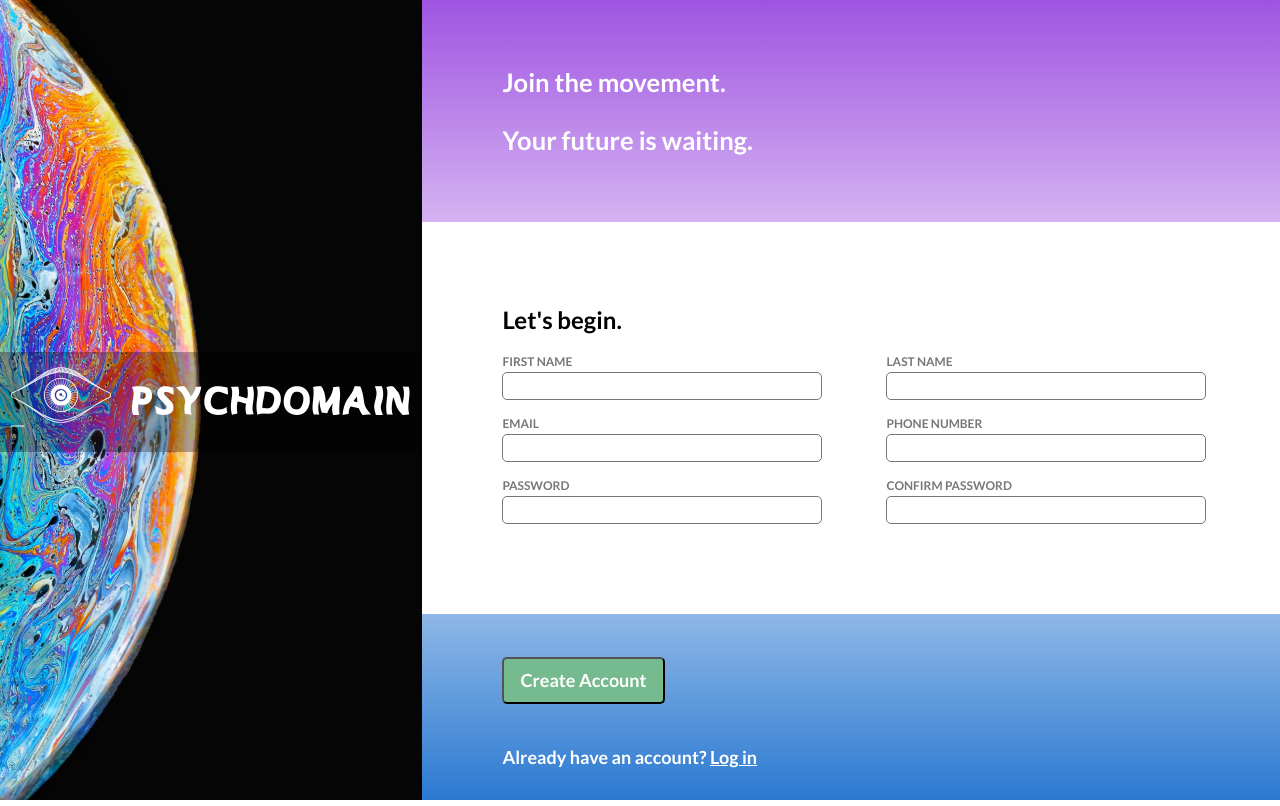
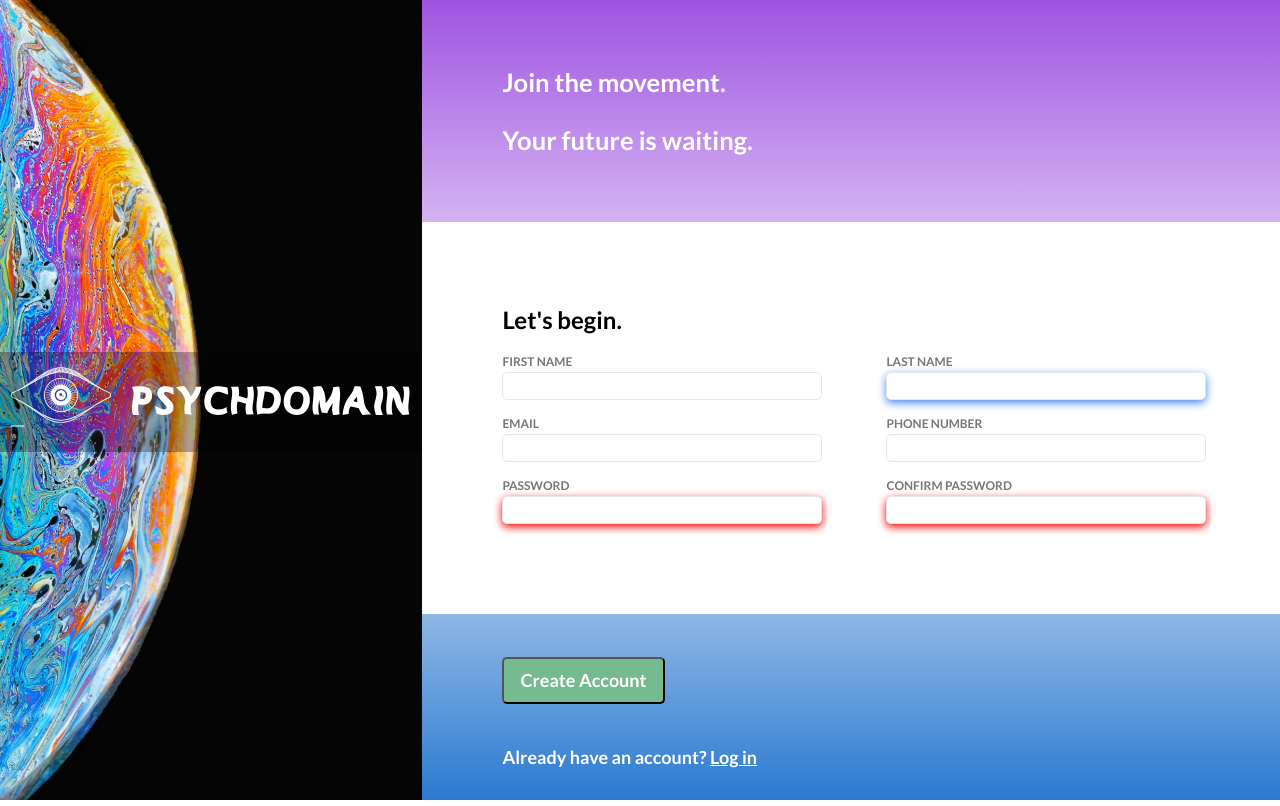
Before and after one commit to cshields1/top-sign-up-form, a plain HTML site: page index.html in a window 1280 px wide. Drawn offline with Linux system fonts and the light colour scheme.

Commit message:
add input box shadows

```diff
--- a/styles.css
+++ b/styles.css
@@ -148,8 +148,16 @@ label {
 input {
   display: block;
   width: 25vw;
-  border: 1px #777 solid;
+  border: 1px solid #E5E7EB;
   border-radius: 5px;
+}
+
+#last-name {
+  box-shadow: 0px 3px 8px #4987f3;
+}
+
+#password, #confirmed-password {
+  box-shadow: 0px 3px 8px red;
 }
 
 .button-container {
```
